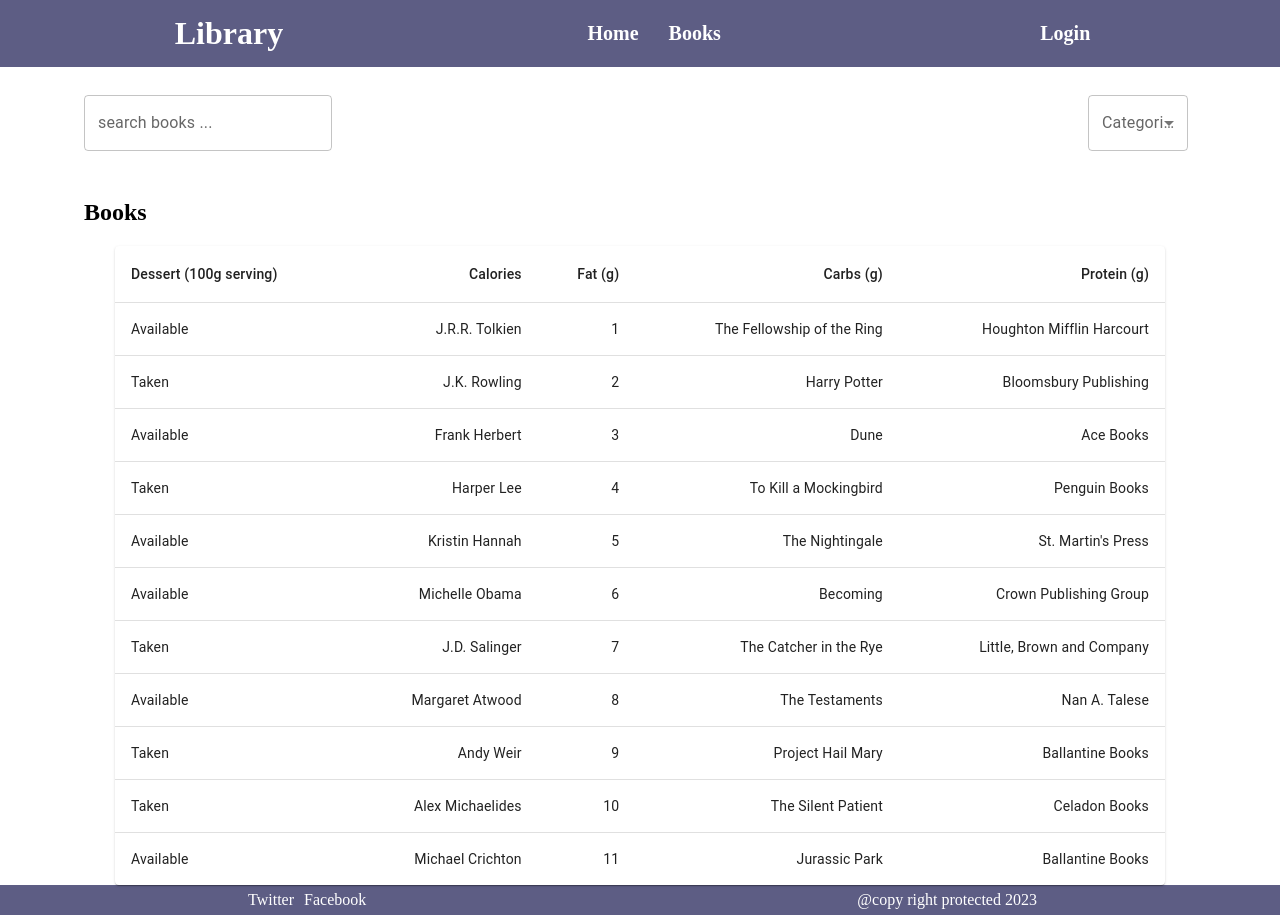
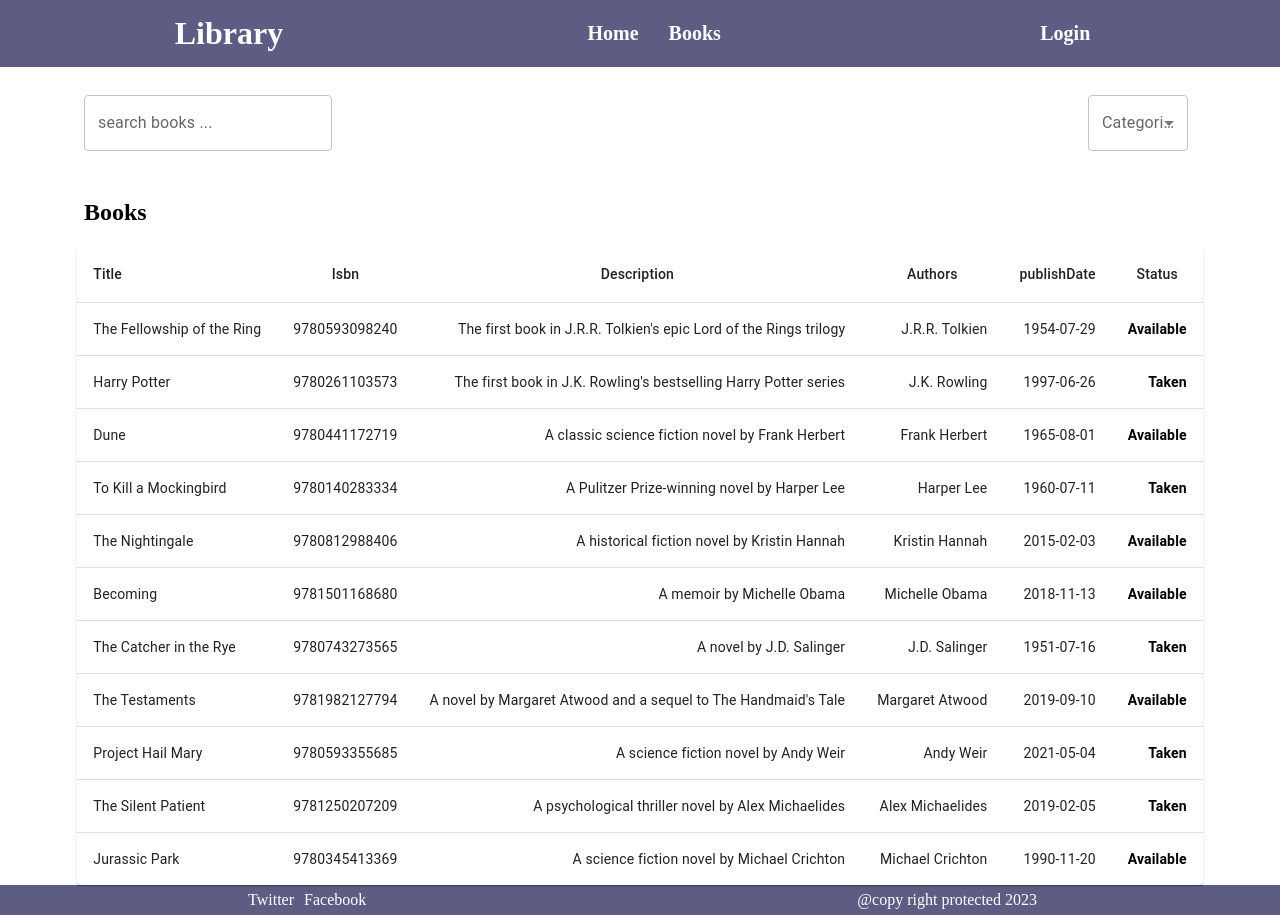
Before and after one commit to KedarKandel/Frontend-Library-React-typescript-redux, a React (Vite) app: page / in a window 1280 px wide. Built offline with nearby package versions, Linux system fonts and the light colour scheme.

Commit message:
create table for books

```diff
--- a/src/components/bookTable/BookTable.tsx
+++ b/src/components/bookTable/BookTable.tsx
@@ -1,3 +1,7 @@
+//import libraries
+import { Link } from 'react-router-dom'
+
+//material ui components
 import Table from '@mui/material/Table'
 import TableBody from '@mui/material/TableBody'
 import TableCell from '@mui/material/TableCell'
@@ -6,41 +10,45 @@ import TableHead from '@mui/material/TableHead'
 import TableRow from '@mui/material/TableRow'
 import Paper from '@mui/material/Paper'
 
+import { Book } from '../../interfaces/types'
+import './bookTable.scss'
 
+type Props = {
+  books: Book[]
+}
 
-import './bookTable.scss'
-type Props = {}
-
-const BookTable = ({books}: any) => {
-
+const BookTable = ({ books }: Props) => {
   return (
     <TableContainer component={Paper}>
-      <Table sx={{ minWidth: 1050 }} aria-label="simple table">
+      <Table sx={{ minWidth: 1000 }} aria-label="simple table">
         <TableHead>
           <TableRow>
-            <TableCell>Dessert (100g serving)</TableCell>
-            <TableCell align="right">Calories</TableCell>
-            <TableCell align="right">Fat&nbsp;(g)</TableCell>
-            <TableCell align="right">Carbs&nbsp;(g)</TableCell>
-            <TableCell align="right">Protein&nbsp;(g)</TableCell>
+            <TableCell>Title</TableCell>
+            <TableCell align="center">Isbn</TableCell>
+            <TableCell align="center">Description</TableCell>
+            <TableCell align="center">Authors</TableCell>
+            <TableCell align="center">publishDate</TableCell>
+            <TableCell align="center">Status</TableCell>
           </TableRow>
         </TableHead>
         <TableBody>
-
-            {books.map((book:any) => (
-              <>
-              <TableRow sx={{ '&:last-child td, &:last-child th': { border: 0 } }}>
+          {books.map((book:any) => (
+            <>
+              <TableRow
+                sx={{ '&:last-child td, &:last-child th': { border: 0 }, cursor: 'pointer' }}>
                 <TableCell component="th" scope="row">
+                  {book.title}
+                </TableCell>
+                <TableCell align="right">{book.isbn}</TableCell>
+                <TableCell align="right">{book.description}</TableCell>
+                <TableCell align="right">{book.authors}</TableCell>
+                <TableCell align="right">{book.publishDate}</TableCell>
+                <TableCell align="right" style={{ color: 'black', fontWeight: '600' }}>
                   {book.status}
                 </TableCell>
-                <TableCell align="right">{book.authors}</TableCell>
-                <TableCell align="right">{book.id}</TableCell>
-                <TableCell align="right">{book.title}</TableCell>
-                <TableCell align="right">{book.publisher}</TableCell>
-                </TableRow>
-              </>
-            ))}
-
+              </TableRow>
+            </>
+          ))}
         </TableBody>
       </Table>
     </TableContainer>
--- a/src/components/bookTable/bookTable.scss
+++ b/src/components/bookTable/bookTable.scss
@@ -0,0 +1,6 @@
+.available{
+    color: green;
+}
+.taken{
+    color: darkgray;
+}
```
